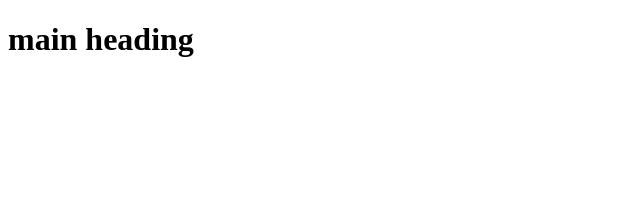
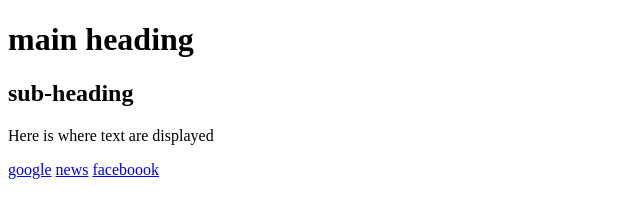
Before and after one commit to zenmarshy1103/myproject1jan2023, a plain HTML site: page index.html in a window 1280 px wide. Shown: the whole page, without its empty margins (0-640 px from the left). Drawn offline with Linux system fonts and the light colour scheme.

Commit message:
css added

```diff
--- a/index.html
+++ b/index.html
@@ -6,9 +6,15 @@
   <head>
     <title>Project 1</title> <!--Shows the title name in the tab-->
     <meta charset="utf-8">  <!--Sets the character set for this HTML page-->
+
   </head> <!-- Does not show in the html web page-->
 
   <body>
     <h1>main heading</h1>
+    <h2>sub-heading</h2>
+    <p>Here is where text are displayed</p>
+    <a href="https://www.google.com">google</a>
+    <a href="https://www.news.com">news</a>
+    <a href="https://www.facebook.com">faceboook</a>
   </body> <!-- This will show on the html web page-->
 </html>
```
Also changed, not shown: styles.css (added), 1 other file.
